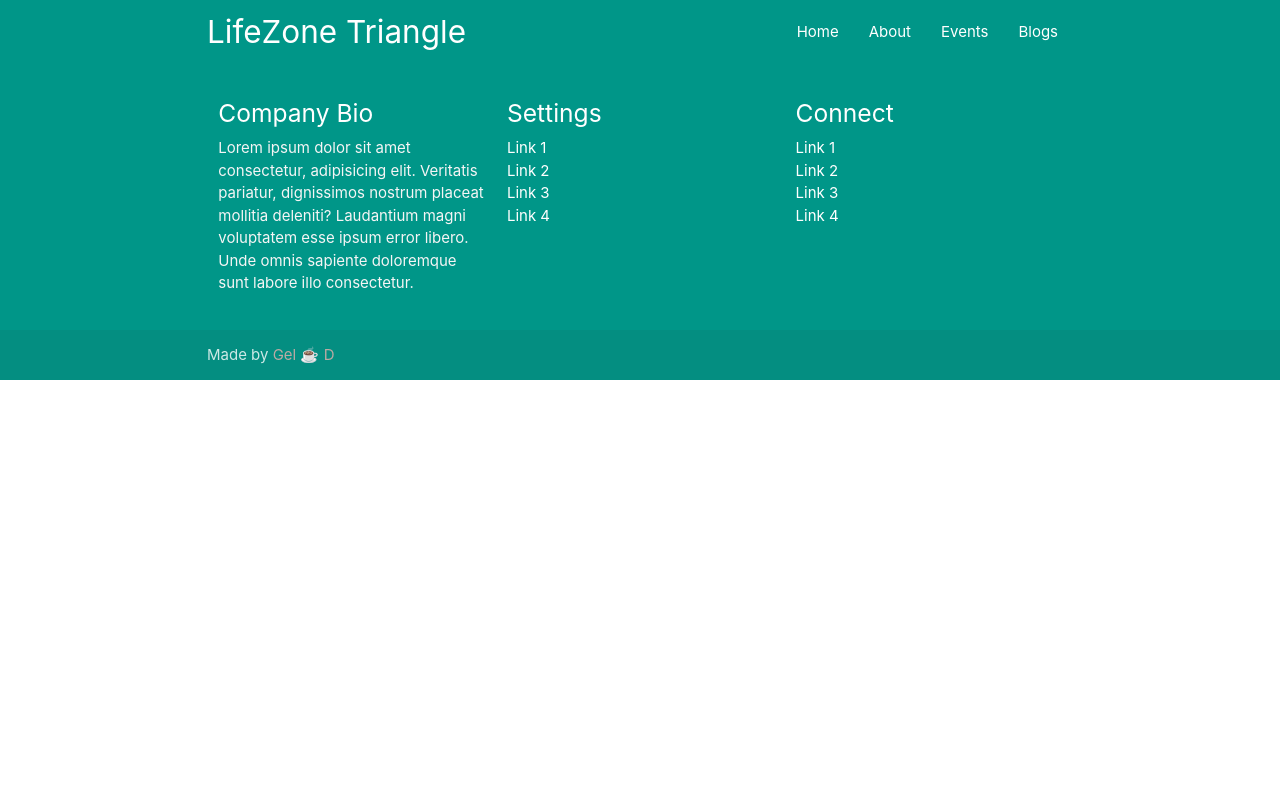
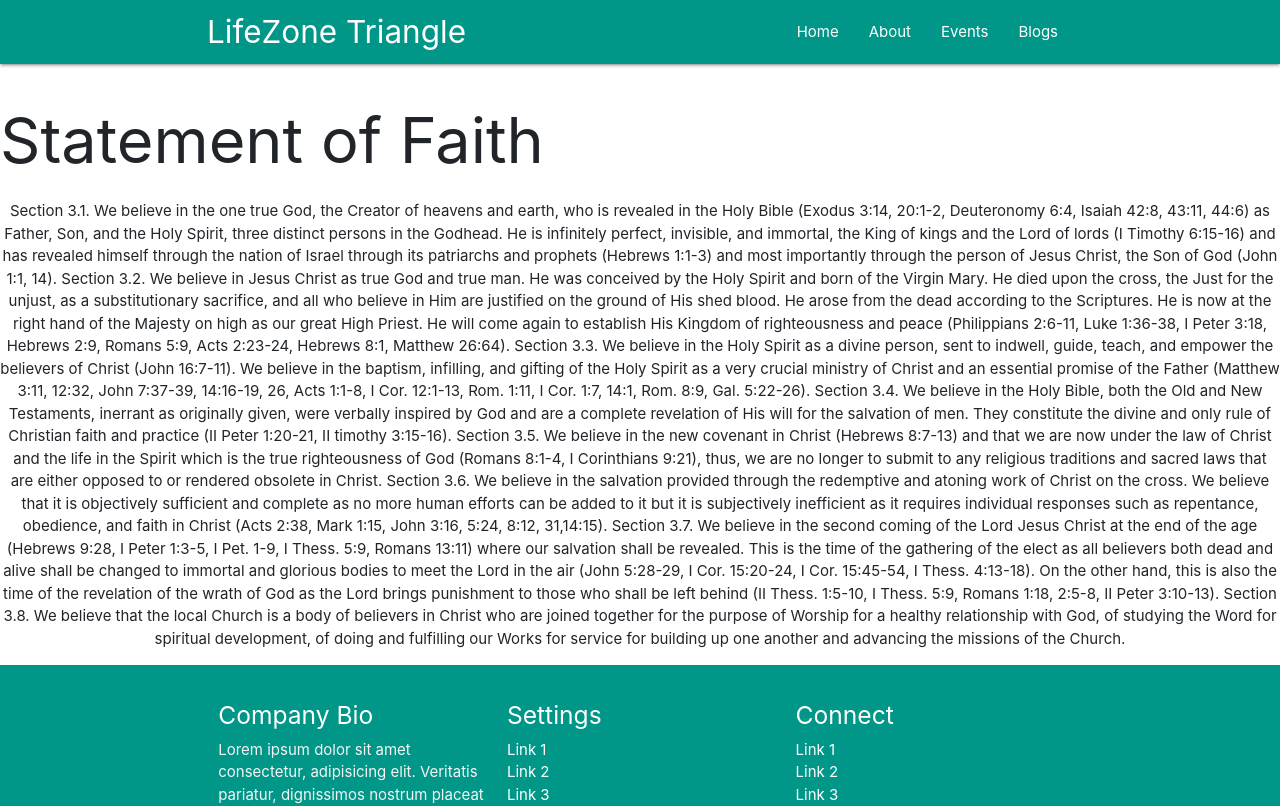
Before and after one commit to IamGiel/AngularApplication, an Angular app: page /statement-of-faith in a window 1280 px wide. Before the commit this address led to /. Shown: the top 806 px of the page. Built offline with nearby package versions, Linux system fonts and the light colour scheme.

Commit message:
pushing to heroku

```diff
--- a/src/app/about/about.component.html
+++ b/src/app/about/about.component.html
@@ -35,7 +35,10 @@
       </div>
     </div>
 
-    <div class="col s3 m4">
+
+    <!-- <a routerLink="/statement-of-faith">statement-of-faith</a> -->
+
+    <div class="col s3 m4" routerLink="/statement-of-faith">
       <div class="card">
         <div class="card-image">
           <img id="cardPhoto1" src="../../assets/images/faith.jpg">
--- a/src/app/app.module.ts
+++ b/src/app/app.module.ts
@@ -9,11 +9,12 @@ import { HomeComponent } from "./home/home.component";
 import { DataService } from "./data.service";
 import { AboutComponent } from './about/about.component';
 import { EventsComponent } from './events/events.component';
-import { ServerComponent } from './server/server.component'
+import { ServerComponent } from './server/server.component';
+import { StatementOfFaithComponent } from './statement-of-faith/statement-of-faith.component'
 
 
 @NgModule({
-  declarations: [AppComponent, HomeComponent, AboutComponent, EventsComponent, ServerComponent],
+  declarations: [AppComponent, HomeComponent, AboutComponent, EventsComponent, ServerComponent, StatementOfFaithComponent],
   imports: [
     BrowserModule,
     AppRoutingModule,
--- a/src/app/home/home.component.html
+++ b/src/app/home/home.component.html
@@ -1,28 +1,58 @@
-<div id="index-banner" class="parallax-container">
-  <div class="section no-pad-bot">
+<!-- <div id="index-banner" class="parallax-container"> -->
+<!-- <div class="section no-pad-bot">
     <div class="container">
       <br>
       <br>
-      <!-- <h1 class="header center teal-text text-lighten-2">LifeZone Triangle</h1> -->
       <div class="row center">
         <a id="logo-container" href="#" class="brand-logo">
-          <!-- LOGO IMAGE -->
           <img id="lifeZoneLogo" src="../../assets/images/LifeZoneLogo.PNG" alt="lifeZoneLogo">
         </a>
         <h5 class="header col s12 light slogan">Living Life to the Fullest</h5>
       </div>
-      <!-- <div class="row center">
-          <a href="http://facebook.com" id="download-button" class="btn-large waves-effect waves-light teal lighten-1">Know More</a>
-        </div> -->
       <br>
       <br>
-
     </div>
   </div>
   <div class="parallax">
     <img src="../../assets/images/leaf.jpg" alt="leaf">
+  </div> -->
+<div class="container-fluid">
+  <div id="myCarousel" class="carousel slide" data-ride="carousel">
+    <!-- Indicators -->
+    <ol class="carousel-indicators">
+      <li data-target="#myCarousel" data-slide-to="0" class="active"></li>
+      <li data-target="#myCarousel" data-slide-to="1"></li>
+      <li data-target="#myCarousel" data-slide-to="2"></li>
+    </ol>
+
+    <!-- Wrapper for slides -->
+    <div class="carousel-inner">
+      <div class="item active">
+        <img src="la.jpg" alt="Los Angeles">
+      </div>
+
+      <div class="item">
+        <img src="chicago.jpg" alt="Chicago">
+      </div>
+
+      <div class="item">
+        <img src="ny.jpg" alt="New York">
+      </div>
+    </div>
+
+    <!-- Left and right controls -->
+    <a class="left carousel-control" href="#myCarousel" data-slide="prev">
+      <span class="glyphicon glyphicon-chevron-left"></span>
+      <span class="sr-only">Previous</span>
+    </a>
+    <a class="right carousel-control" href="#myCarousel" data-slide="next">
+      <span class="glyphicon glyphicon-chevron-right"></span>
+      <span class="sr-only">Next</span>
+    </a>
   </div>
 </div>
+<!-- </div> -->
+
 
 
 <div class="container-fluid">
--- /dev/null
+++ b/src/app/statement-of-faith/statement-of-faith.component.html
@@ -0,0 +1,45 @@
+<h1>Statement of Faith</h1>
+<p style="text-align:center">
+  Section 3.1. We believe in the one true God, the Creator of heavens and earth, who is revealed
+  in the Holy Bible (Exodus 3:14, 20:1-2, Deuteronomy 6:4, Isaiah 42:8, 43:11, 44:6) as Father,
+  Son, and the Holy Spirit, three distinct persons in the Godhead. He is infinitely perfect,
+  invisible, and immortal, the King of kings and the Lord of lords (I Timothy 6:15-16) and has
+  revealed himself through the nation of Israel through its patriarchs and prophets (Hebrews 1:1-3)
+  and most importantly through the person of Jesus Christ, the Son of God (John 1:1, 14).
+  Section 3.2. We believe in Jesus Christ as true God and true man. He was conceived by the
+  Holy Spirit and born of the Virgin Mary. He died upon the cross, the Just for the unjust, as a
+  substitutionary sacrifice, and all who believe in Him are justified on the ground of His shed
+  blood. He arose from the dead according to the Scriptures. He is now at the right hand of the
+  Majesty on high as our great High Priest. He will come again to establish His Kingdom of
+  righteousness and peace (Philippians 2:6-11, Luke 1:36-38, I Peter 3:18, Hebrews 2:9, Romans
+  5:9, Acts 2:23-24, Hebrews 8:1, Matthew 26:64).
+  Section 3.3. We believe in the Holy Spirit as a divine person, sent to indwell, guide, teach, and
+  empower the believers of Christ (John 16:7-11). We believe in the baptism, infilling, and gifting
+  of the Holy Spirit as a very crucial ministry of Christ and an essential promise of the Father
+  (Matthew 3:11, 12:32, John 7:37-39, 14:16-19, 26, Acts 1:1-8, I Cor. 12:1-13, Rom. 1:11, I Cor.
+  1:7, 14:1, Rom. 8:9, Gal. 5:22-26).
+  Section 3.4. We believe in the Holy Bible, both the Old and New Testaments, inerrant as
+  originally given, were verbally inspired by God and are a complete revelation of His will for the
+  salvation of men. They constitute the divine and only rule of Christian faith and practice (II
+  Peter 1:20-21, II timothy 3:15-16).
+  Section 3.5. We believe in the new covenant in Christ (Hebrews 8:7-13) and that we are now
+  under the law of Christ and the life in the Spirit which is the true righteousness of God (Romans
+  8:1-4, I Corinthians 9:21), thus, we are no longer to submit to any religious traditions and sacred
+  laws that are either opposed to or rendered obsolete in Christ.
+  Section 3.6. We believe in the salvation provided through the redemptive and atoning work of
+  Christ on the cross. We believe that it is objectively sufficient and complete as no more human
+  efforts can be added to it but it is subjectively inefficient as it requires individual responses such
+  as repentance, obedience, and faith in Christ (Acts 2:38, Mark 1:15, John 3:16, 5:24, 8:12,
+  31,14:15).
+  Section 3.7. We believe in the second coming of the Lord Jesus Christ at the end of the age
+  (Hebrews 9:28, I Peter 1:3-5, I Pet. 1-9, I Thess. 5:9, Romans 13:11) where our salvation shall be
+  revealed. This is the time of the gathering of the elect as all believers both dead and alive shall
+  be changed to immortal and glorious bodies to meet the Lord in the air (John 5:28-29, I Cor.
+  15:20-24, I Cor. 15:45-54, I Thess. 4:13-18). On the other hand, this is also the time of the
+
+  revelation of the wrath of God as the Lord brings punishment to those who shall be left behind
+  (II Thess. 1:5-10, I Thess. 5:9, Romans 1:18, 2:5-8, II Peter 3:10-13).
+  Section 3.8. We believe that the local Church is a body of believers in Christ who are joined
+  together for the purpose of Worship for a healthy relationship with God, of studying the Word
+  for spiritual development, of doing and fulfilling our Works for service for building up one
+  another and advancing the missions of the Church.</p>
--- /dev/null
+++ b/src/app/statement-of-faith/statement-of-faith.component.ts
@@ -0,0 +1,15 @@
+import { Component, OnInit } from '@angular/core';
+
+@Component({
+  selector: 'app-statement-of-faith',
+  templateUrl: './statement-of-faith.component.html',
+  styleUrls: ['./statement-of-faith.component.scss']
+})
+export class StatementOfFaithComponent implements OnInit {
+
+  constructor() { }
+
+  ngOnInit() {
+  }
+
+}
--- a/src/index.html
+++ b/src/index.html
@@ -8,6 +8,15 @@
   <base href="/">
   <meta http-equiv="Content-Type" content="text/html; charset=UTF-8" />
   <meta name="viewport" content="width=device-width, initial-scale=1" />
+
+  <!-- Latest compiled and minified CSS -->
+  <link rel="stylesheet" href="https://maxcdn.bootstrapcdn.com/bootstrap/3.3.7/css/bootstrap.min.css">
+
+  <!-- jQuery library -->
+  <script src="https://ajax.googleapis.com/ajax/libs/jquery/3.3.1/jquery.min.js"></script>
+
+  <!-- Latest compiled JavaScript -->
+  <script src="https://maxcdn.bootstrapcdn.com/bootstrap/3.3.7/js/bootstrap.min.js"></script>
 
 
 
@@ -27,8 +36,10 @@
       <div class="row">
         <div class="col l6 s12">
           <h5 class="white-text">Company Bio</h5>
-          <p class="grey-text text-lighten-4">Lorem ipsum dolor sit amet consectetur, adipisicing elit. Veritatis pariatur, dignissimos nostrum placeat mollitia
-            deleniti? Laudantium magni voluptatem esse ipsum error libero. Unde omnis sapiente doloremque sunt labore illo
+          <p class="grey-text text-lighten-4">Lorem ipsum dolor sit amet consectetur, adipisicing elit. Veritatis
+            pariatur, dignissimos nostrum placeat mollitia
+            deleniti? Laudantium magni voluptatem esse ipsum error libero. Unde omnis sapiente doloremque sunt labore
+            illo
             consectetur.
           </p>
 
```
Also changed, not shown: src/app/app-routing.module.ts (+6 -2 lines), src/app/statement-of-faith/statement-of-faith.component.scss (added), 1 other file (tests, documents, lock files or other folders).
